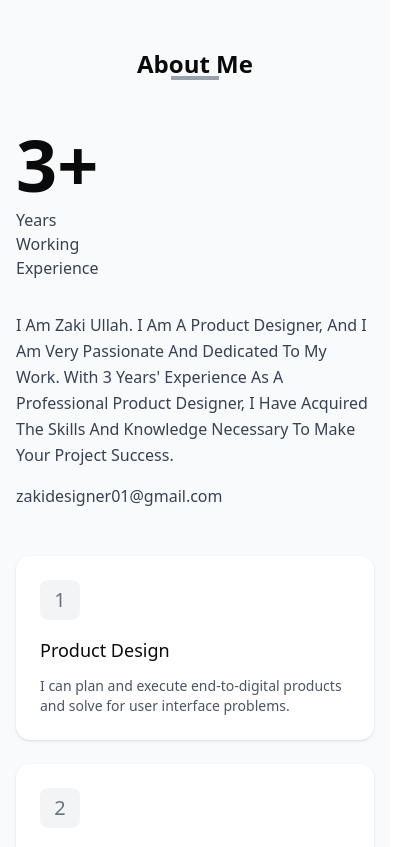
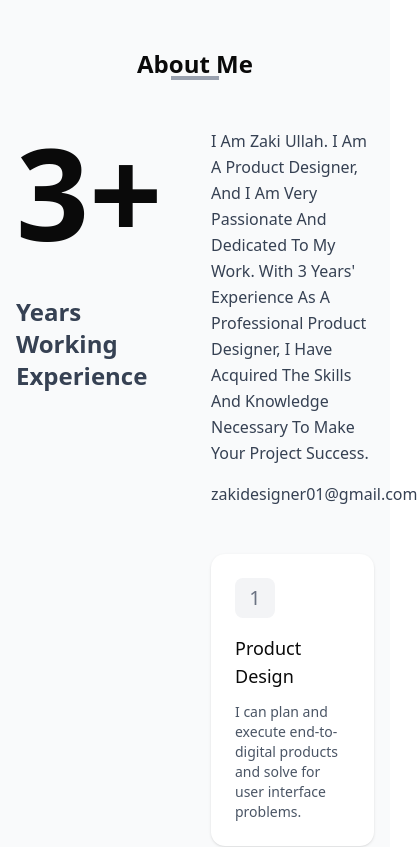
Before and after one commit to igrehanali/portfolio_web, a Next.js app: page / in a window 390 px wide. Shown: the part 860-1707 px from the top of the page, 418 px wide, since content can reach past the window. Built offline with nearby package versions, Linux system fonts and the light colour scheme.

Commit message:
Update AboutMeSection layout and styles for improved presentation

```diff
--- a/app/Components/about-me.jsx
+++ b/app/Components/about-me.jsx
@@ -25,14 +25,14 @@ export default function AboutMeSection() {
           <span className="absolute bottom-0 left-1/2 transform -translate-x-1/2 w-12 h-1 bg-gray-400 mt-2"></span>
         </h2>
 
-        <div className="grid grid-cols-1 md:grid-cols-3 gap-8">
+        <div className="grid grid-cols-2 md:grid-cols-3 gap-8">
           {/* Experience Counter */}
-          <div className="space-y-2">
-            <h3 className="text-7xl font-bold">3+</h3>
+          <div className="space-y-10">
+            <h3 className="text-9xl font-bold ">3+</h3>
             <div className="text-gray-700">
-              <p className="font-medium">Years</p>
-              <p className="font-medium">Working</p>
-              <p className="font-medium">Experience</p>
+              <p className=" text-2xl font-bold">Years</p>
+              <p className="text-2xl font-bold">Working</p>
+              <p className="text-2xl font-bold">Experience</p>
             </div>
           </div>
 
@@ -52,9 +52,6 @@ export default function AboutMeSection() {
                 zakidesigner01@gmail.com
               </a>
             </p>
-          </div>
-        </div>
-
             {/* Skills Cards */}
             <div className="grid grid-cols-1 md:grid-cols-3 gap-6 mt-12">
               {skills.map((skill, index) => (
@@ -73,6 +70,87 @@ export default function AboutMeSection() {
               ))}
             </div>
           </div>
+        </div>
+      </div>
     </section>
   );
 }
+
+// export default function AboutMeSection() {
+//   const skills = [
+//     {
+//       title: "Product Design",
+//       description:
+//         "I can plan and execute end-to-digital products and solve for user interface problems.",
+//     },
+//     {
+//       title: "UI/UX Design",
+//       description:
+//         "Delivering strategy and experience through research, wireframes, and user-centered solutions.",
+//     },
+//     {
+//       title: "Interaction Design",
+//       description:
+//         "I can create patterns or flows of digital interfaces to make them intuitive.",
+//     },
+//   ];
+
+//   return (
+//     <section className="py-16 px-4 md:px-6 lg:px-8 bg-gray-50">
+//       <div className="max-w-6xl mx-auto">
+//         <h2 className="text-2xl font-semibold text-center mb-12 relative">
+//           About Me
+//           <span className="absolute bottom-0 left-1/2 transform -translate-x-1/2 w-12 h-1 bg-gray-400 mt-2"></span>
+//         </h2>
+
+//         <div className="grid grid-cols-1 md:grid-cols-3 gap-8">
+//           {/* Experience Counter */}
+//           <div className="space-y-2">
+//             <h3 className="text-7xl font-bold">3+</h3>
+//             <div className="text-gray-700">
+//               <p className="font-medium">Years</p>
+//               <p className="font-medium">Working</p>
+//               <p className="font-medium">Experience</p>
+//             </div>
+//           </div>
+
+//           {/* About Text */}
+//           <div className="md:col-span-2 space-y-4">
+//             <p className="text-gray-700 leading-relaxed">
+//               I Am Zaki Ullah. I Am A Product Designer, And I Am Very Passionate
+//               And Dedicated To My Work. With 3 Years' Experience As A
+//               Professional Product Designer, I Have Acquired The Skills And
+//               Knowledge Necessary To Make Your Project Success.
+//             </p>
+//             <p className="text-gray-700">
+//               <a
+//                 href="mailto:zakidesigner01@gmail.com"
+//                 className="text-gray-700 hover:text-gray-900"
+//               >
+//                 zakidesigner01@gmail.com
+//               </a>
+//             </p>
+//           </div>
+//         </div>
+
+//         {/* Skills Cards */}
+//         <div className="grid grid-cols-1 md:grid-cols-3 gap-6 mt-12">
+//           {skills.map((skill, index) => (
+//             <div
+//               key={index}
+//               className="bg-white rounded-xl p-6 shadow-sm hover:shadow-md transition-shadow duration-300"
+//             >
+//               <div className="mb-4">
+//                 <div className="w-10 h-10 bg-gray-100 rounded-md flex items-center justify-center">
+//                   <span className="text-gray-500 text-xl">{index + 1}</span>
+//                 </div>
+//               </div>
+//               <h3 className="text-lg font-medium mb-3">{skill.title}</h3>
+//               <p className="text-gray-600 text-sm">{skill.description}</p>
+//             </div>
+//           ))}
+//         </div>
+//       </div>
+//     </section>
+//   );
+// }
```
Also changed, not shown: 1 other file (tests, documents, lock files or other folders). Lines whose indentation alone changed are shown as unchanged.
